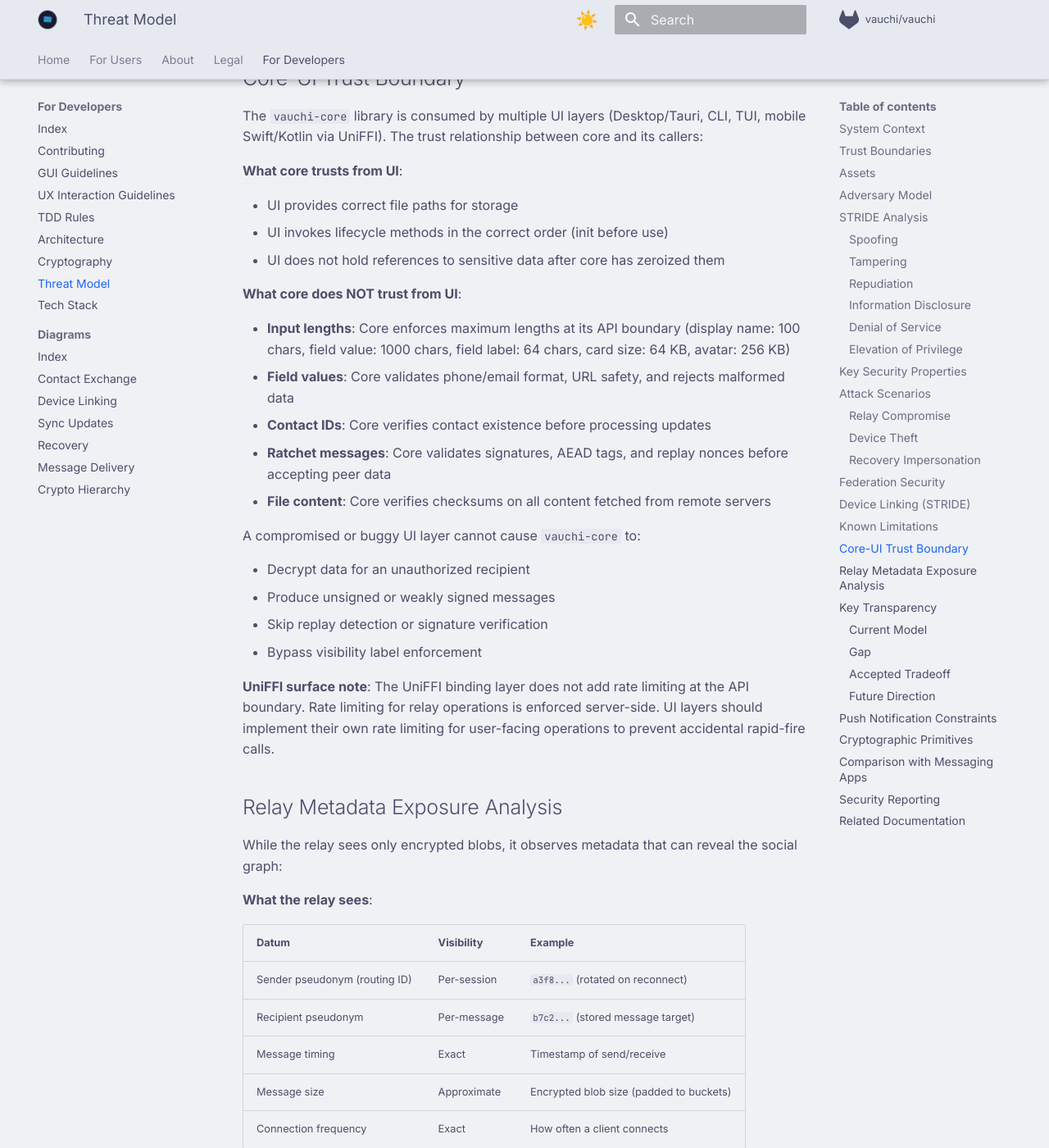
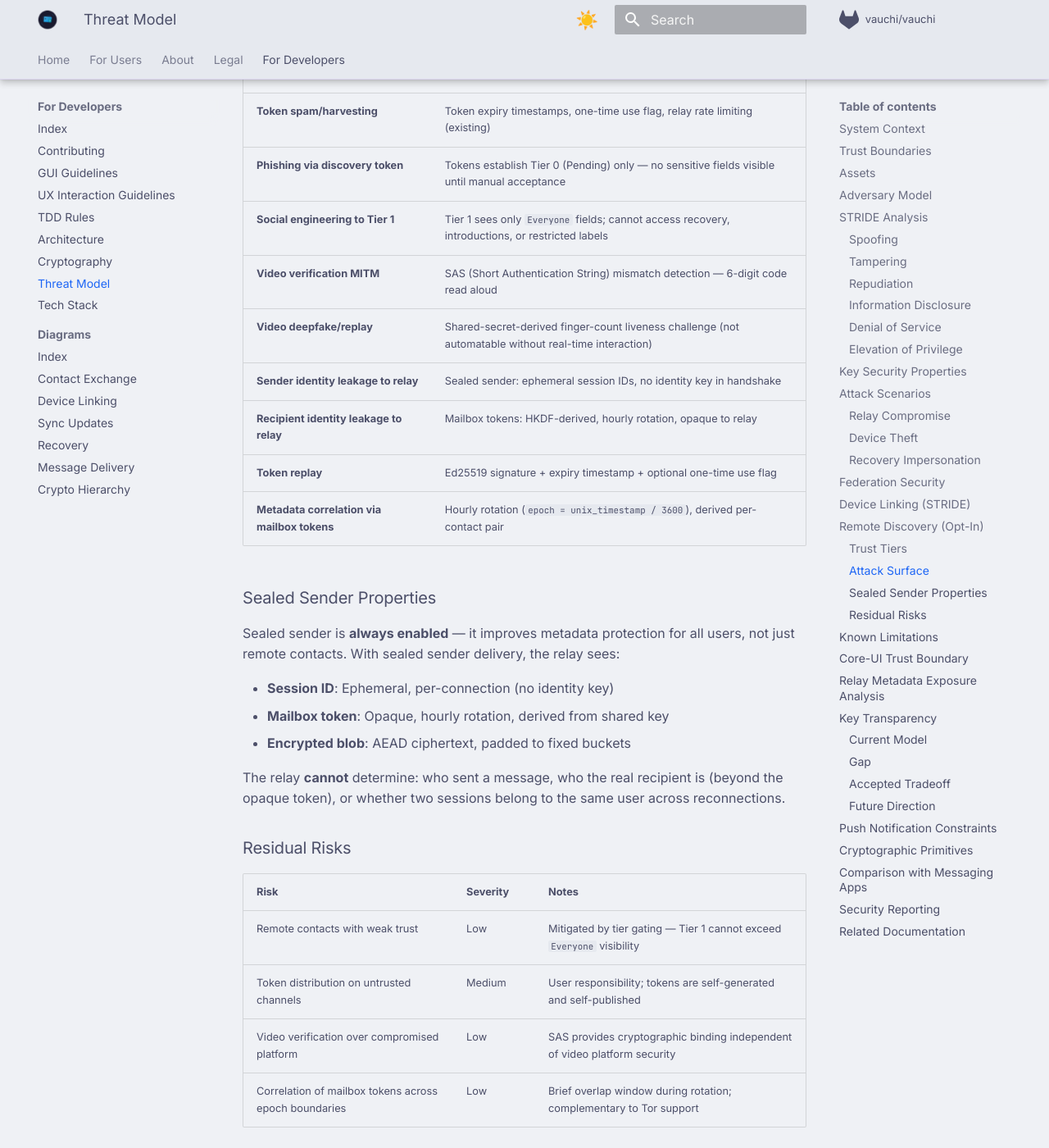
Before and after one commit to vauchi/docs, an MkDocs documentation site: the page built from docs/developers/threat-model.md, in a window 1280 px wide and 1400 px high, scrolled down 7826 px. Shown: the whole window at 82% size. Built offline with MkDocs 1.6.1 and Material for MkDocs 9.7.7, drawn with Linux system fonts in a browser that asks for light colours; comment, search, counter and statistics services are not loaded; some of the changed text lies outside the part shown.

Commit message:
docs: amend Proximity Required principle to support graduated trust
Rename to 'Proximity Anchors Full Trust'. Full trust (recovery, introductions)
remains gated to in-person verification. Opt-in remote discovery establishes
limited trust with restricted visibility. Add remote discovery section to
threat model with trust tiers, sealed sender properties, and attack surface
analysis. Sealed sender is always-on for all contacts.

Refs: PRB-2026-018, PRB-2026-017

Co-Authored-By: Claude Opus 4.6 <noreply@anthropic.com>

```diff
--- a/docs/developers/threat-model.md
+++ b/docs/developers/threat-model.md
@@ -82,8 +82,9 @@ This context shapes the threat model: low traffic volume and infrequent updates
 **Mitigations**:
 
 - Ed25519 identity keys bound to each user
-- Contact exchange requires **physical presence** (QR, NFC, or BLE with proximity check)
-- No trust-on-first-use: you verify who you connect with in person
+- Full-trust contact exchange requires **physical presence** (QR, NFC, or BLE with proximity check)
+- Opt-in remote discovery establishes reduced-trust contacts (Tier 0/1) with restricted visibility
+- No trust-on-first-use for full trust: you verify who you connect with in person
 - Device registry is cryptographically signed; unauthorized devices cannot be added
 
 **Residual risk**: Social engineering (convincing someone to scan a QR code under false pretenses).
@@ -161,7 +162,7 @@ This context shapes the threat model: low traffic volume and infrequent updates
 | **Forward secrecy** | Double Ratchet with ephemeral DH keys |
 | **Break-in recovery** | DH ratchet step generates new key material |
 | **Zero-knowledge relay** | Relay sees only encrypted blobs, no decryption keys |
-| **Physical verification** | QR + ultrasonic audio / NFC / BLE proximity |
+| **Physical verification** | QR + ultrasonic audio / NFC / BLE proximity (full trust); SAS + liveness (video, intermediate trust) |
 | **Traffic analysis resistance** | Fixed-size message padding + routing tokens |
 | **Memory safety** | Rust (no unsafe in crypto paths) + `zeroize` on drop |
 | **Replay prevention** | Double Ratchet counters + version numbers |
@@ -235,11 +236,59 @@ When relays federate (forward blobs to peer relays for redundancy), additional t
 
 **Known limitation**: Currently, the full master seed is shared during device linking (not per-device subkeys). A compromised linked device gains full identity control. Per-device subkey isolation is planned for 1.0 release.
 
+## Remote Discovery (Opt-In)
+
+When remote discovery is enabled, users can generate discovery tokens that allow contacts to be established without physical proximity. This introduces a new attack surface that is mitigated by graduated trust tiers.
+
+### Trust Tiers
+
+| Tier | Name | Established Via | Capabilities |
+|------|------|----------------|--------------|
+| 0 | Pending | Token-based contact request | View-only, expires after 30 days |
+| 1 | Accepted | Recipient accepts request | `Everyone`-visibility fields only |
+| 2 | VideoVerified | SAS + liveness over video call | Label-based visibility (configurable) |
+| 3 | InPerson | Physical QR/NFC/BLE exchange | Full access, recovery, introductions |
+
+Recovery and facilitated introductions remain gated to Tier 3 (InPerson) only.
+
+### Attack Surface
+
+| Threat | Mitigation |
+|--------|------------|
+| **Token spam/harvesting** | Token expiry timestamps, one-time use flag, relay rate limiting (existing) |
+| **Phishing via discovery token** | Tokens establish Tier 0 (Pending) only — no sensitive fields visible until manual acceptance |
+| **Social engineering to Tier 1** | Tier 1 sees only `Everyone` fields; cannot access recovery, introductions, or restricted labels |
+| **Video verification MITM** | SAS (Short Authentication String) mismatch detection — 6-digit code read aloud |
+| **Video deepfake/replay** | Shared-secret-derived finger-count liveness challenge (not automatable without real-time interaction) |
+| **Sender identity leakage to relay** | Sealed sender: ephemeral session IDs, no identity key in handshake |
+| **Recipient identity leakage to relay** | Mailbox tokens: HKDF-derived, hourly rotation, opaque to relay |
+| **Token replay** | Ed25519 signature + expiry timestamp + optional one-time use flag |
+| **Metadata correlation via mailbox tokens** | Hourly rotation (`epoch = unix_timestamp / 3600`), derived per-contact pair |
+
+### Sealed Sender Properties
+
+Sealed sender is **always enabled** — it improves metadata protection for all users, not just remote contacts. With sealed sender delivery, the relay sees:
+
+- **Session ID**: Ephemeral, per-connection (no identity key)
+- **Mailbox token**: Opaque, hourly rotation, derived from shared key
+- **Encrypted blob**: AEAD ciphertext, padded to fixed buckets
+
+The relay **cannot** determine: who sent a message, who the real recipient is (beyond the opaque token), or whether two sessions belong to the same user across reconnections.
+
+### Residual Risks
+
+| Risk | Severity | Notes |
+|------|----------|-------|
+| Remote contacts with weak trust | Low | Mitigated by tier gating — Tier 1 cannot exceed `Everyone` visibility |
+| Token distribution on untrusted channels | Medium | User responsibility; tokens are self-generated and self-published |
+| Video verification over compromised platform | Low | SAS provides cryptographic binding independent of video platform security |
+| Correlation of mailbox tokens across epoch boundaries | Low | Brief overlap window during rotation; complementary to Tor support |
+
 ## Known Limitations
 
 | Limitation | Impact | Mitigation Path |
 |-----------|--------|-----------------|
-| Relay sees connection metadata | Social graph inference possible | Routing token rotation, Tor support |
+| Relay sees connection metadata | Social graph inference possible | Sealed sender (ephemeral sessions + mailbox tokens), Tor support |
 | Device compromise exposes master seed | All-or-nothing with master seed | Per-device subkeys (planned), strong passwords |
 | Linked device receives full seed | Compromised device = full identity | Per-device subkeys (planned) |
 | Single relay is availability SPOF | Users can't sync if relay is down | Federation, multi-relay failover (planned) |
@@ -247,6 +296,7 @@ When relays federate (forward blobs to peer relays for redundancy), additional t
 | Recovery reveals voucher public keys | Partial social graph leakage | Accepted tradeoff for recovery |
 | No guardian diversity enforcement | All guardians from same circle | UX warnings (planned) |
 | No key transparency post-exchange | Key history not auditable | Lightweight signed key log (future) |
+| Remote contacts have weaker trust | Tier 1/2 lack in-person verification | Graduated trust tiers gate capabilities; upgrade via in-person meeting |
 | Push notifications would leak metadata | APNs/FCM see delivery timing | Empty push + app-side fetch (required design) |
 
 ## Core-UI Trust Boundary
@@ -284,8 +334,8 @@ While the relay sees only encrypted blobs, it observes metadata that can reveal
 
 | Datum | Visibility | Example |
 |-------|-----------|---------|
-| Sender pseudonym (routing ID) | Per-session | `a3f8...` (rotated on reconnect) |
-| Recipient pseudonym | Per-message | `b7c2...` (stored message target) |
+| Sender pseudonym (session ID) | Per-connection | Ephemeral, no identity key (sealed sender) |
+| Recipient pseudonym (mailbox token) | Hourly rotation | HKDF-derived, opaque to relay |
 | Message timing | Exact | Timestamp of send/receive |
 | Message size | Approximate | Encrypted blob size (padded to buckets) |
 | Connection frequency | Exact | How often a client connects |
```
Also changed, not shown: docs/about/principles.md (+2 -2 lines).
